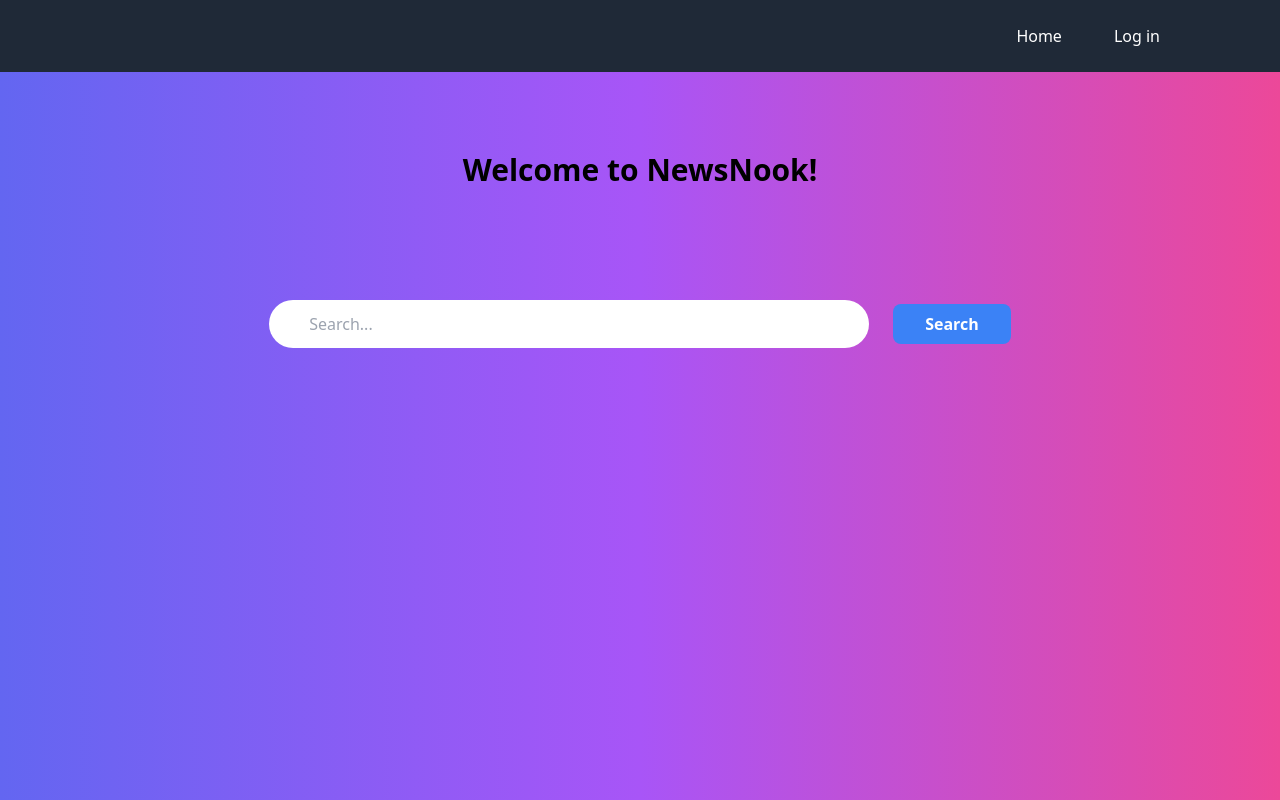
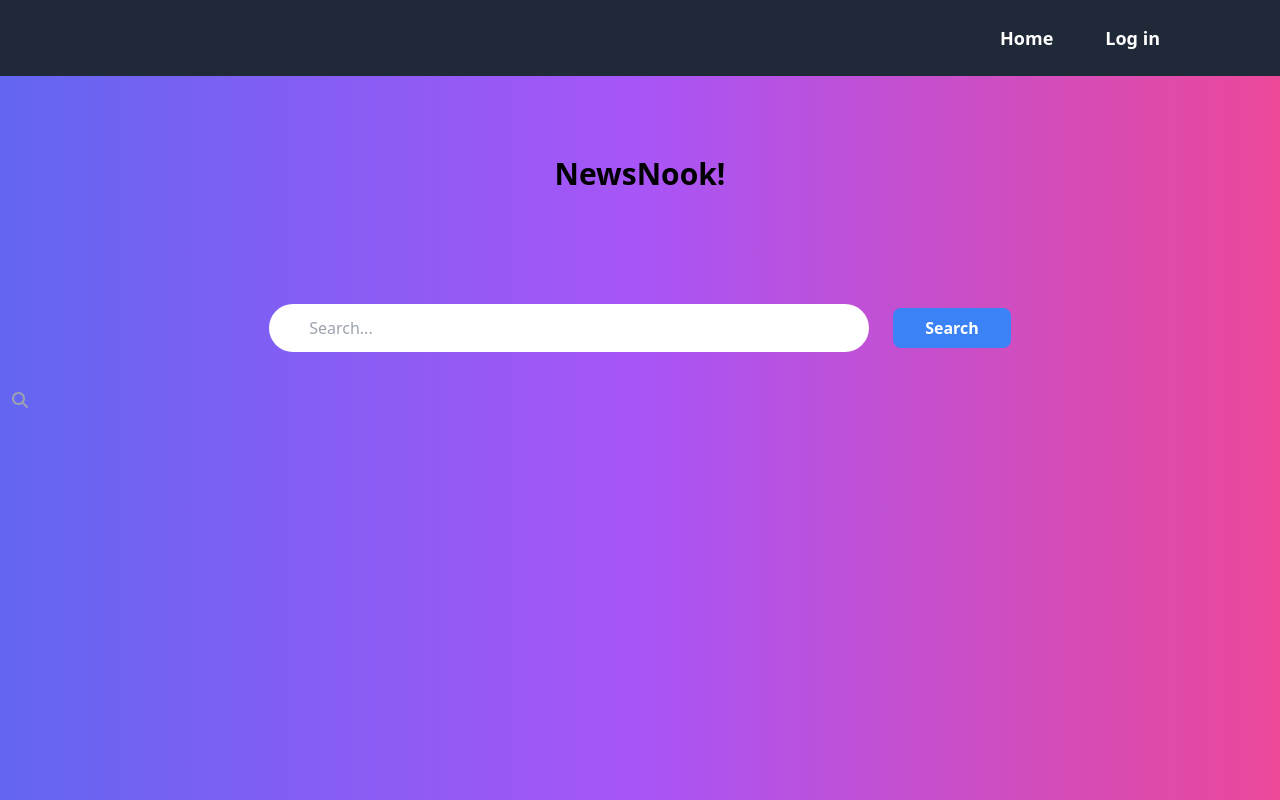
Before and after one commit to ZwingliCaleb/newsnook, a Next.js app: page / in a window 1280 px wide. Built offline with nearby package versions, Linux system fonts and the light colour scheme.

Commit message:
incorporating a search icon in the textfield

```diff
--- a/components/Footer.tsx
+++ b/components/Footer.tsx
@@ -0,0 +1,11 @@
+import React from 'react'
+
+const Footer = () => {
+  return (
+    <div>
+
+    </div>
+  )
+}
+
+export default Footer
--- a/components/Header.tsx
+++ b/components/Header.tsx
@@ -6,8 +6,8 @@ const Header: React.FC = () => {
       <nav>
         {/*<a href='/'><img src={} alt="" className=""/></a> */}
         <ul className=" px-20 flex gap-10 space-x-3 justify-end">
-          <li><a href="/" className="hover:text-gray-300">Home</a></li>
-          <li><a href="#" className="hover:text-gray-300">Log in</a></li>
+          <li><a href="/" className="hover:text-gray-300 text-lg font-semibold">Home</a></li>
+          <li><a href="#" className="hover:text-gray-300 text-lg font-semibold">Log in</a></li>
         </ul>
       </nav>
     </header>
--- a/components/SearchBar.tsx
+++ b/components/SearchBar.tsx
@@ -1,4 +1,6 @@
 import React, { useState } from 'react';
+import { FontAwesomeIcon } from '@fortawesome/react-fontawesome';
+import { faSearch } from '@fortawesome/free-solid-svg-icons';
 
 const SearchBar = () => {
     const [searchQuery, setSearchQuery] = useState('');
@@ -24,6 +26,9 @@ const SearchBar = () => {
                 className="px-10 py-2 rounded-full focus:outline-none focus:ring focus:border-blue-300 w-[600px] h-12"
             />
         </div>
+        <div className="absolute inset-y-0 left-0 pl-3 flex items-center pointer-events-none">
+          <FontAwesomeIcon icon={faSearch} className="text-gray-400" />
+        </div>
         <div className="font-semibold gap-x-40">
             <button type="submit" className="bg-blue-500 hover:bg-blue-600 text-white px-8 py-2 rounded-lg focus:outline-none focus:ring focus:border-blue-300">
                 Search
--- a/pages/index.tsx
+++ b/pages/index.tsx
@@ -8,7 +8,7 @@ const HomePage: React.FC = () => {
       <main className="flex-1 bg-gradient-to-r from-indigo-500 via-purple-500 to-pink-500 ">
         <div className="container mx-auto px-4 py-20 ">
           <div className="justify-center text-center">
-           <h1 className="text-3xl font-bold mb-4">Welcome to NewsNook!</h1>
+           <h1 className="text-3xl font-bold mb-4">NewsNook!</h1>
           </div>
           <div className="justify-end items-center p-24">
             <SearchBar />
```
Also changed, not shown: package.json (+7 -5 lines), 1 other file (tests, documents, lock files or other folders).
